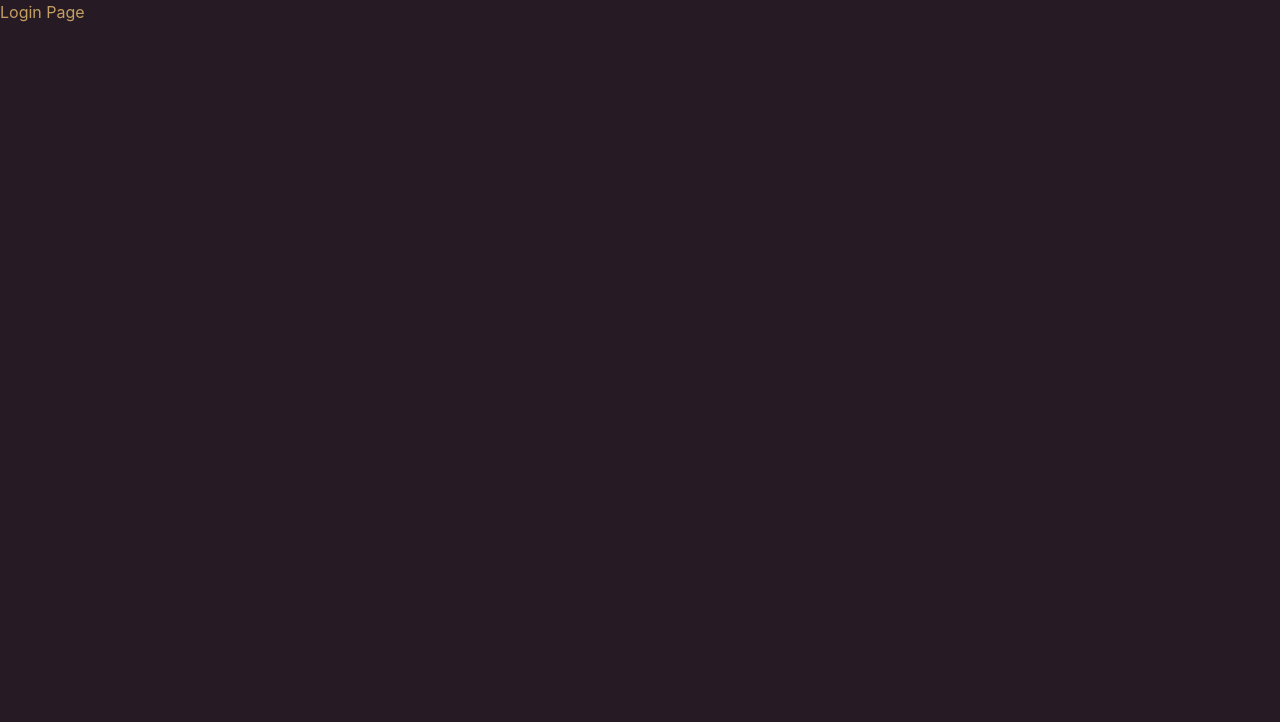
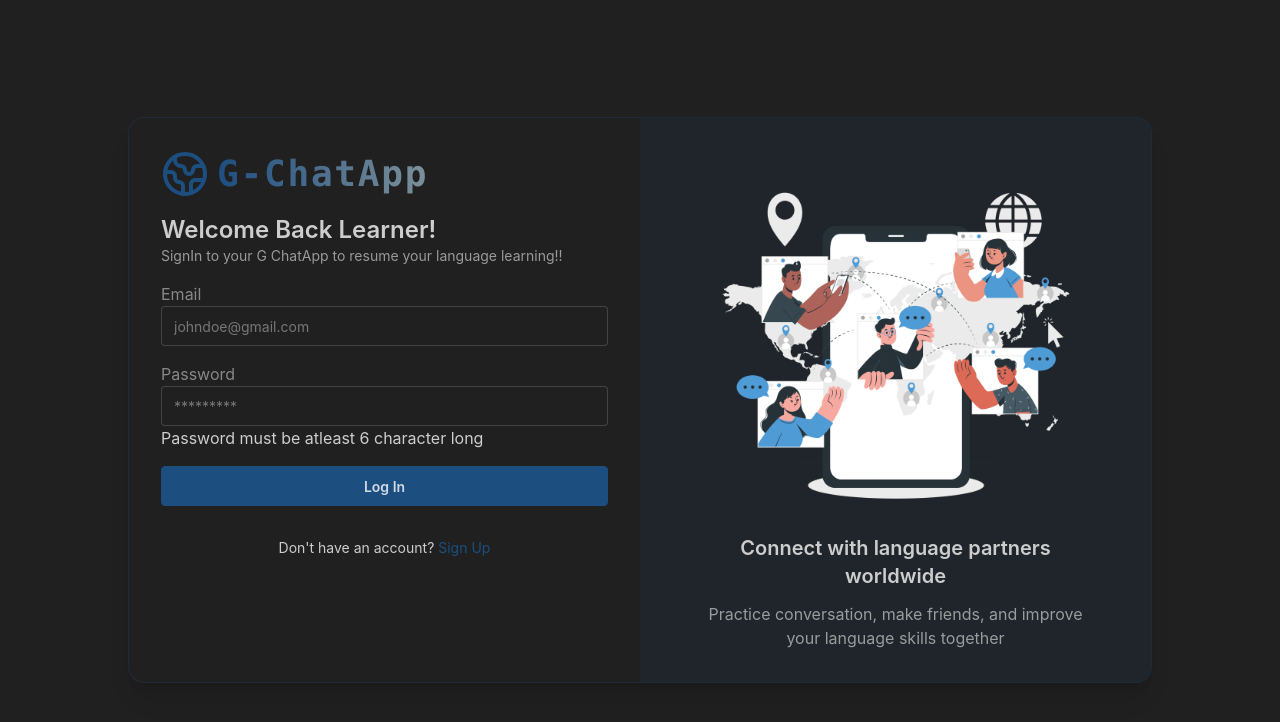
Before and after one commit to gunitsingh2006/ChatApp-fullstack, a React app in the folder frontend/: page /login in a window 1280 px wide. Shown: the top 722 px of the page. Built offline with nearby package versions, Linux system fonts and the light colour scheme; no server answers; the HTML template or start-up script is replaced by a standard one.

Commit message:
signup/login

```diff
--- a/frontend/src/App.jsx
+++ b/frontend/src/App.jsx
@@ -65,7 +65,9 @@ function App() {
 
         <Route
           path="/login"
-          element={!isAuthenticated ? <LoginPage /> : <Navigate to="/home" />}
+          element={!isAuthenticated ? <LoginPage /> : <Navigate to={
+            isOnboarded ? "/home" : "/onboarding"
+          } />}
         />
 
         <Route
--- a/frontend/src/Pages/LoginPage.jsx
+++ b/frontend/src/Pages/LoginPage.jsx
@@ -1,9 +1,141 @@
-function LoginPage() {
+import { useMutation, useQueryClient } from "@tanstack/react-query";
+import { useState } from "react";
+import { login } from "../lib/api";
+import { Link } from "react-router";
+import { Earth } from "lucide-react";
+
+const LoginPage=()=> {
+const [loginData, setLoginData] = useState({
+    email: "",
+    password: "",
+});
+const queryClient = useQueryClient();
+const{mutate:loginMutation , isPending, error} = useMutation({
+    mutationFn: login,
+    onSuccess: () => queryClient.invalidate({ queryKey: ["authUser"]}),
+});
+const handleLogin = (e) =>{
+    e.preventDefault();
+    loginMutation(loginData);
+}
+
     return (
-        <div>
-            <h1>Login Page</h1>
+        <div className="h-screen flex items-center justify-center p-4 sm:p-6 md:p-8"
+      data-theme="business">
+      <div className="border border-primary/25 flex flex-col lg:flex-row w-full max-w-5xl mx-auto bg-base-100 rounded-2xl shadow-xl overflow-hidden">
+
+        {/* SINGUP FROM - LEFT SIDE*/}
+        <div className="w-full lg:w-1/2 p-4 sm:p-8 flex flex-col">
+          {/* LOGO*/}
+                <div className="flex items-center justify-start mb-4 gap-2">
+                <Link to="/" className="flex items-center gap-2 hover:opacity-80 transition-opacity">
+                  <Earth className="w-12 h-12 text-primary" />
+                  <span className="text-4xl font-extrabold font-mono bg-clip-text text-transparent bg-linear-to-r from-primary to-secondary tracking-wider" >
+                  G-ChatApp
+                  </span>
+                </Link>
+                </div>
+
+                {/* ERROR MESSAGE IF ANY */}
+                {error && (
+                  <div className="alert alert-error mb-4">
+                    <span>{error.response.data.message}</span>
+                  </div>
+                )}
+
+                <div className="w-full">
+                <form onSubmit={handleLogin}>
+                  <div className="space-y-4">
+                    <div className="">
+                      <h2 className="text-2xl font-semibold">Welcome Back Learner!</h2>
+                      <p className="text-sm opacity-70">
+                        SignIn to your G ChatApp to resume   your language learning!!
+                      </p>
+                    </div>
+
+                    <div className="flex flex-col gap-4">
+
+                      {/* EMAIL */}
+                      <div className="form-control w-full ">
+                        <label className="label">
+                          <span className="label-text">Email</span>
+                        </label>
+
+                        <input type="email"
+                          placeholder="johndoe@gmail.com"
+                          className="input input-bordered w-full"
+                          value={loginData.email}
+                          onChange={(e)=> setLoginData({
+                            ...loginData, email: e.target.value})} required
+                        />
+                      </div>
+                      {/* PASSWORD */}
+                      <div className="form-control w-full ">
+                        <label className="label">
+                          <span className="label-text">Password</span>
+                        </label>
+
+                        <input type="password"
+                          placeholder="*********"
+                          className="input input-bordered w-full"
+                          value={loginData.password}
+                          onChange={(e)=> setLoginData({
+                            ...loginData, password: e.target.value})} required
+                        />
+                        <p>Password must be atleast 6 character long</p>
+                      </div>
+
+
+                    </div>
+
+                    <button className="btn btn-primary w-full" type="submit">
+                      {/* Create Account */}
+                      {/* {isPending ? "Signing Up..." : "Create Account"} */}
+                      {isPending ?
+                      (
+                        <>
+                        <span className="loading loading-spinner loding-xs"></span>
+                        hold tight...
+                        </>
+                      )
+                      :
+                      (
+                        "Log In"
+                      )
+                      }
+
+                    </button>
+
+                    <div className="text-center mt-4">
+                      <p className="text-sm">
+                        Don't have an account? {" "}
+                        <Link to="/signup" className="text-primary hover:underline">
+                            Sign Up
+                        </Link>
+                      </p>
+                    </div>
+                </div>
+            </form>
+          </div>
         </div>
-    );
+
+        {/* RIGHT SIDE */}
+        <div className="hidden lg:flex w-full lg:w-1/2 bg-primary/10 items-center justify-center">
+            <div className="max-w-md p-8">
+              <div className="relative aspect-square max-w-sm mx-auto">
+                <img src="login.png" alt="Language collection illustraction" className="w-full h-full" />
+              </div>
+
+              <div className="text-center space-y-3">
+                <h2 className="text-xl font-semibold">Connect with language partners worldwide</h2>
+                <p className="opacity-70">Practice conversation, make friends, and improve your language skills together</p>
+              </div>
+            </div>
+        </div>
+
+      </div>
+    </div>
+    )
 }
 
 export default LoginPage;
--- a/frontend/src/Pages/OnboardingPage.jsx
+++ b/frontend/src/Pages/OnboardingPage.jsx
@@ -9,6 +9,7 @@ import toast from "react-hot-toast";
 import { completeOnboarding } from "../lib/api";
 import { CameraIcon, LoaderIcon, ShipWheelIcon, ShuffleIcon } from "lucide-react";
 import { LANGUAGES } from "../constants";
+import { useNavigate } from "react-router";
 
 const OnboardingPage = () => {
   const { authUser } = useAuthUser();
@@ -27,6 +28,7 @@ const OnboardingPage = () => {
     onSuccess: () => {
       toast.success("Profile onboarded successfully");
       QueryClient.invalidateQueries;
+      navigate("/home");
     },
 
     onError:(error)=>{
@@ -39,6 +41,10 @@ const OnboardingPage = () => {
     onboardingMutation(formState);
   };
 
+
+
+  const navigate = useNavigate();
+
   // for avatar generater
   const handleRandomAvatar = () => {
     const idx = Math.floor(Math.random() * 500) + 1; // 1-500 included
@@ -46,6 +52,7 @@ const OnboardingPage = () => {
 
     setFormState({ ...formState, pfp: randomAvatar });
     toast.success("Random profile picture generated!");
+
   };
 
   return (
--- a/frontend/src/lib/api.js
+++ b/frontend/src/lib/api.js
@@ -2,6 +2,11 @@ import { axiosInstance } from "./axios";
 
 export const signup = async (signupData) => {
   const response = await axiosInstance.post("/auth/signup", signupData); // we are sending this signup data to backend
+  return response.data;
+};
+
+export const login = async (logindata) => {
+  const response = await axiosInstance.post("/auth/login", logindata); // we are sending this signup data to backend
   return response.data;
 };
 
```
